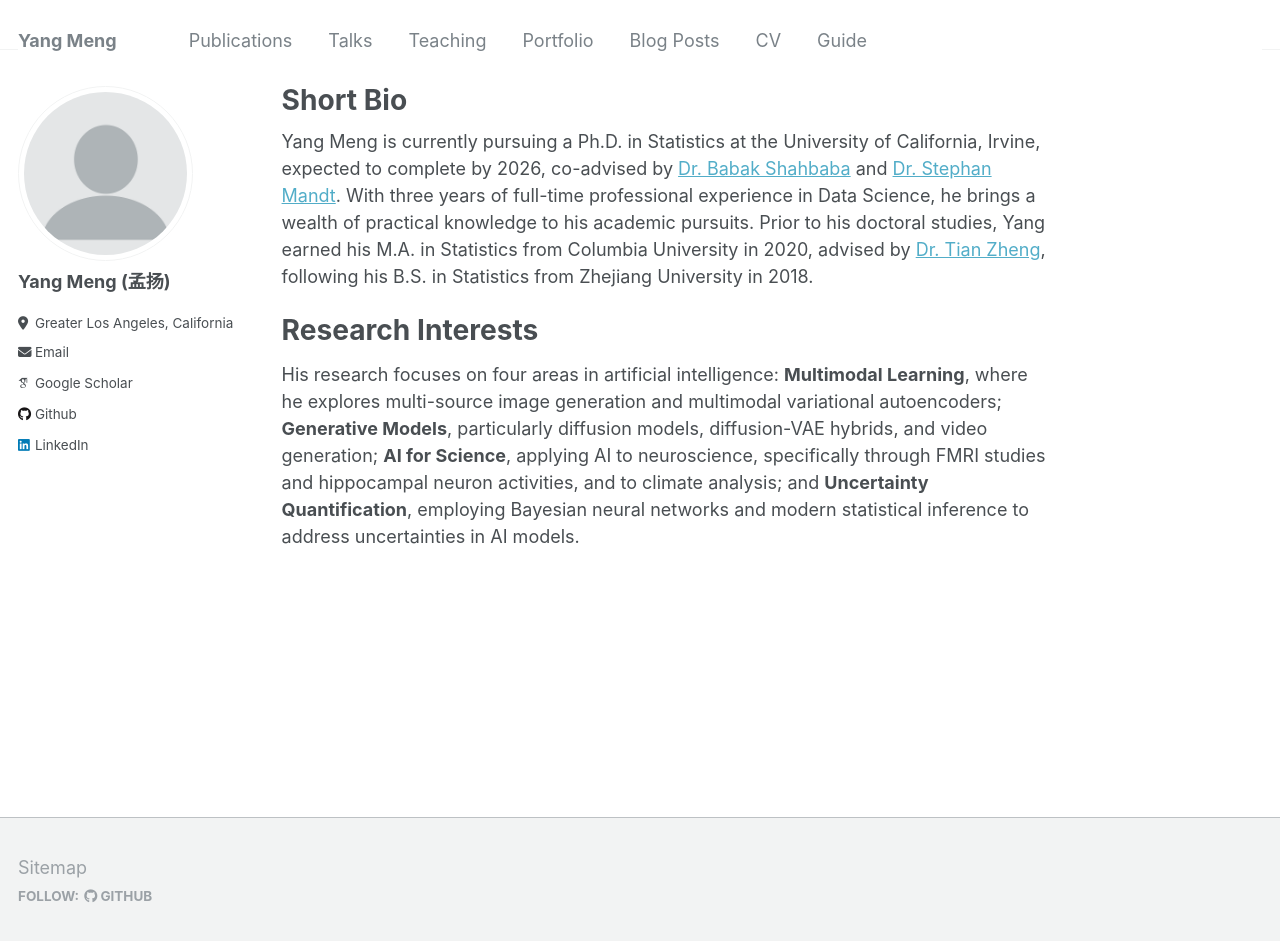
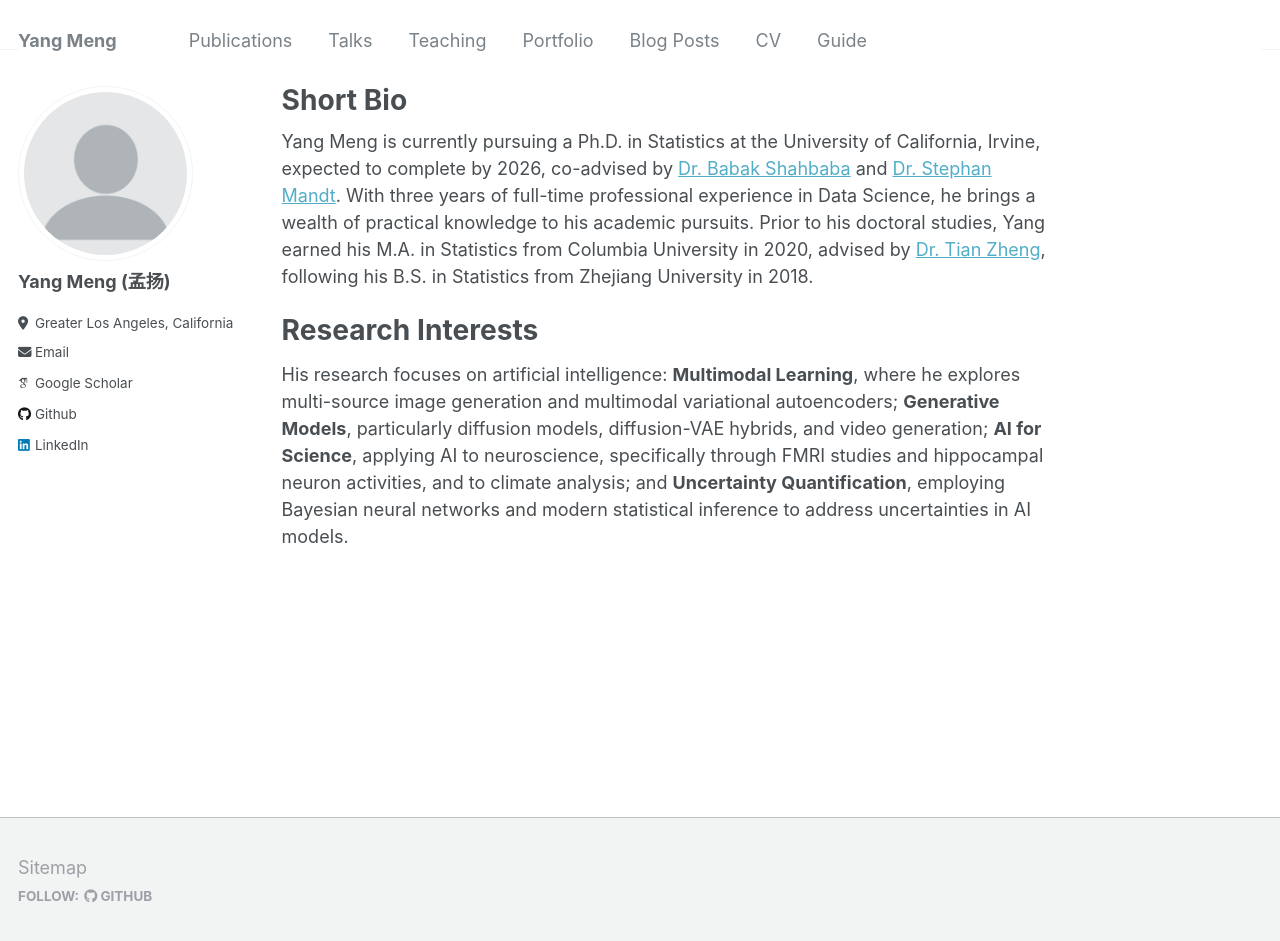
Before and after one commit to yangmeng96/yangmeng96.github.io, a Jekyll site: the page built from _pages/about.md, in a window 1280 px wide and 954 px high. Shown: the top 941 px of the window. Built offline with Jekyll 4.4.1, drawn with Linux system fonts in a browser that asks for light colours; some web fonts are replaced.

Commit message:
Update about.md

```diff
--- a/_pages/about.md
+++ b/_pages/about.md
@@ -11,4 +11,4 @@
 
 Research Interests
 ======
-His research focuses on four areas in artificial intelligence: **Multimodal Learning**, where he explores multi-source image generation and multimodal variational autoencoders; **Generative Models**, particularly diffusion models, diffusion-VAE hybrids, and video generation; **AI for Science**, applying AI to neuroscience, specifically through FMRI studies and hippocampal neuron activities, and to climate analysis; and **Uncertainty Quantification**, employing Bayesian neural networks and modern statistical inference to address uncertainties in AI models.
+His research focuses on artificial intelligence: **Multimodal Learning**, where he explores multi-source image generation and multimodal variational autoencoders; **Generative Models**, particularly diffusion models, diffusion-VAE hybrids, and video generation; **AI for Science**, applying AI to neuroscience, specifically through FMRI studies and hippocampal neuron activities, and to climate analysis; and **Uncertainty Quantification**, employing Bayesian neural networks and modern statistical inference to address uncertainties in AI models.
```
